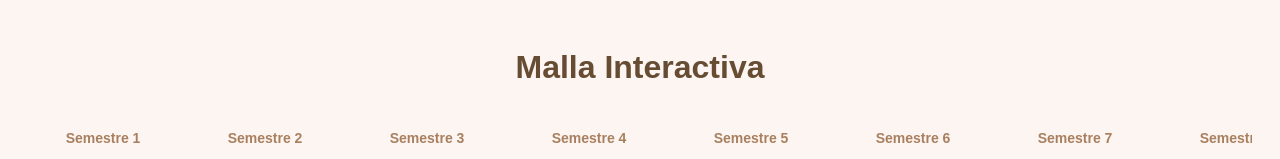
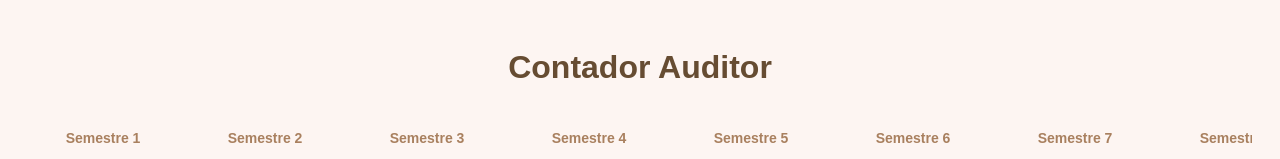
Before and after one commit to ammnnda/malla-interactiva, a plain HTML site: page index.html in a window 1280 px wide. Shown: the top 159 px of the page. Drawn offline with Linux system fonts and the light colour scheme.

Commit message:
index.html

```diff
--- a/index.html
+++ b/index.html
@@ -2,11 +2,11 @@
 <html lang="es">
 <head>
   <meta charset="UTF-8">
-  <title>Mi Malla Interactiva</title>
+  <title>ॐ</title>
   <link rel="stylesheet" href="style.css">
 </head>
 <body>
-  <h1>Malla Interactiva</h1>
+  <h1>Contador Auditor</h1>
   <div id="malla"></div>
 
   <script src="malla.js"></script>
```
